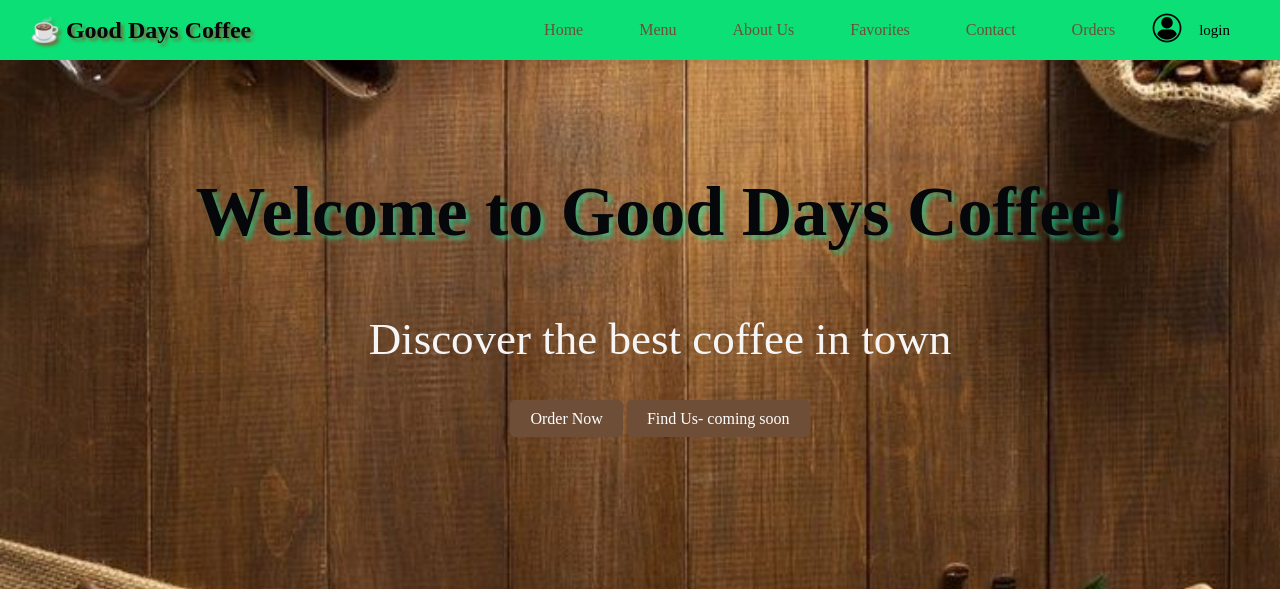
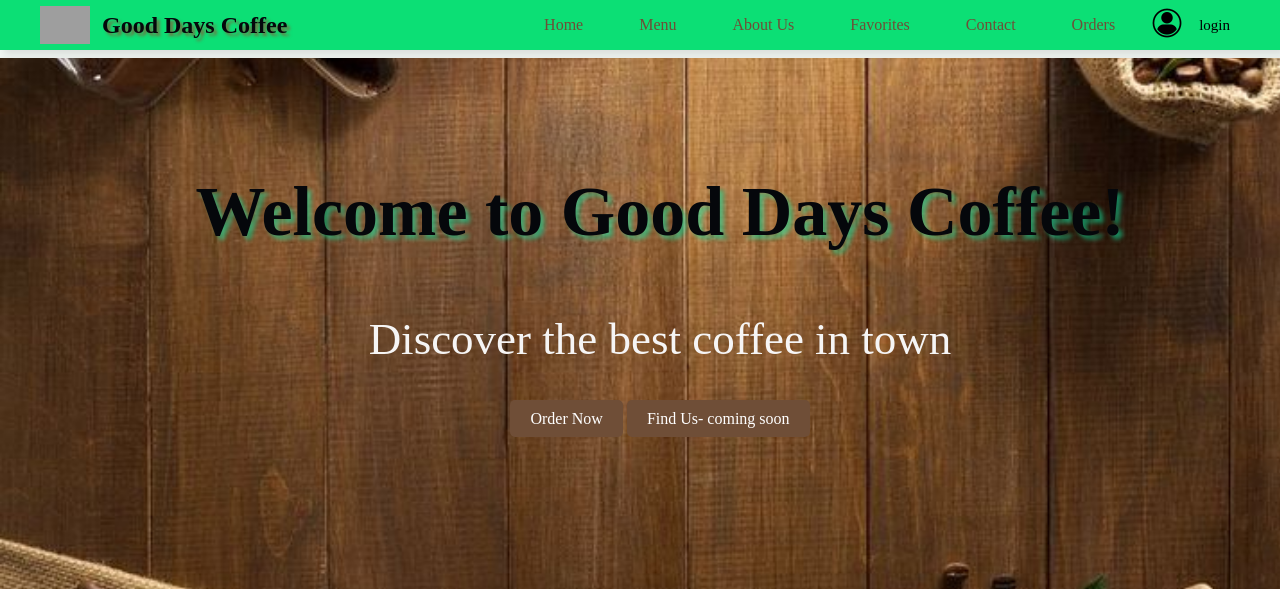
Before and after one commit to Ericchhun67/coffeebucks, a Flask app: page / in a window 1280 px wide. Shown: the top 589 px of the page. Run offline with Flask 3, Linux system fonts and the light colour scheme; grey boxes are pictures that could not be loaded.

Commit message:
Add base html

```diff
--- a/templates/base.html
+++ b/templates/base.html
@@ -1,3 +1,10 @@
+<!--
+Date: June-8-2026
+base.html
+Purpose: Base template for the Good Days Coffee application.
+-->
+
+
 <!DOCTYPE html>
 <html lang="en">
 <head>
@@ -10,8 +17,11 @@
 <body>
     <!-- site header container -->
     <header class="site-container">
-        <!-- site header title -->
-        <h1 class="header-title">☕️ Good Days Coffee</h1>
+        <!-- Keep the logo and title together as one header item. -->
+        <div class="site-brand">
+            <img class="logo" src="{{ url_for('static', filename='img/logo.png') }}" alt="Good Days Coffee Logo">
+            <h1 class="header-title">Good Days Coffee</h1>
+        </div>
         <style>
             .site-container {
                 display: flex;
@@ -26,17 +36,22 @@
                 left: 0;
                 width: 100%;
             }
+            .site-brand {
+                display: flex;
+                align-items: center;
+                gap: 12px;
+                margin-left: 40px;
+            }
             .header-title {
                 font-size: 24px;
                 text-shadow: 3px 3px 3px rgba(207, 16, 16, 0.5);
                 color: #05070b;
-                align-items: center;
-                display: inline-flex;
-                justify-content: center;
-                gap: 67px;
-                position: relative;
-                left: 30px;
-
+                margin: 0;
+            }
+            .logo {
+                width: 50px;
+                height: 50px;
+                object-fit: contain;
             }
             body {
                 background-color: #f0f5f1;
@@ -53,7 +68,7 @@
             <a class="about" href="{{ url_for('pages.about') }}">About Us</a>
             <a class="favorites" href="{{ url_for('favorite.favorites') }}">Favorites</a>
             <a class="contact" href="{{ url_for('pages.contact') }}">Contact</a>
-            <a class="orders" href="{{ url_for('pages.orders') }}">Orders</a>
+            <a class="orders" href="{{ url_for('orders.get_all_orders') }}">Orders</a>
             <a class="login" href="{{ url_for('auth.login') }}">
             <img src="{{ url_for('static', filename='img/avatar.png') }}" alt="Login"></a>
             <span class="login-title">login</span>
@@ -62,7 +77,7 @@
     {% block content %}
     {% endblock %}
     <footer class="footer-container">
-        <p>&copy; 2024 Good Days Coffee. All rights reserved.</p>
+        <p>&copy; 2026 Good Days Coffee. All rights reserved.</p>
         <style>
             .footer-container {
                 text-align: center;
@@ -70,7 +85,10 @@
                 color: #05070b;
                 width: 100%;
                 padding: 12px 0;
-                margin-top: 80px;
+                margin-top: 0;
+            }
+            .footer-container p {
+                margin: 0;
             }
         </style>
     </footer>
```
